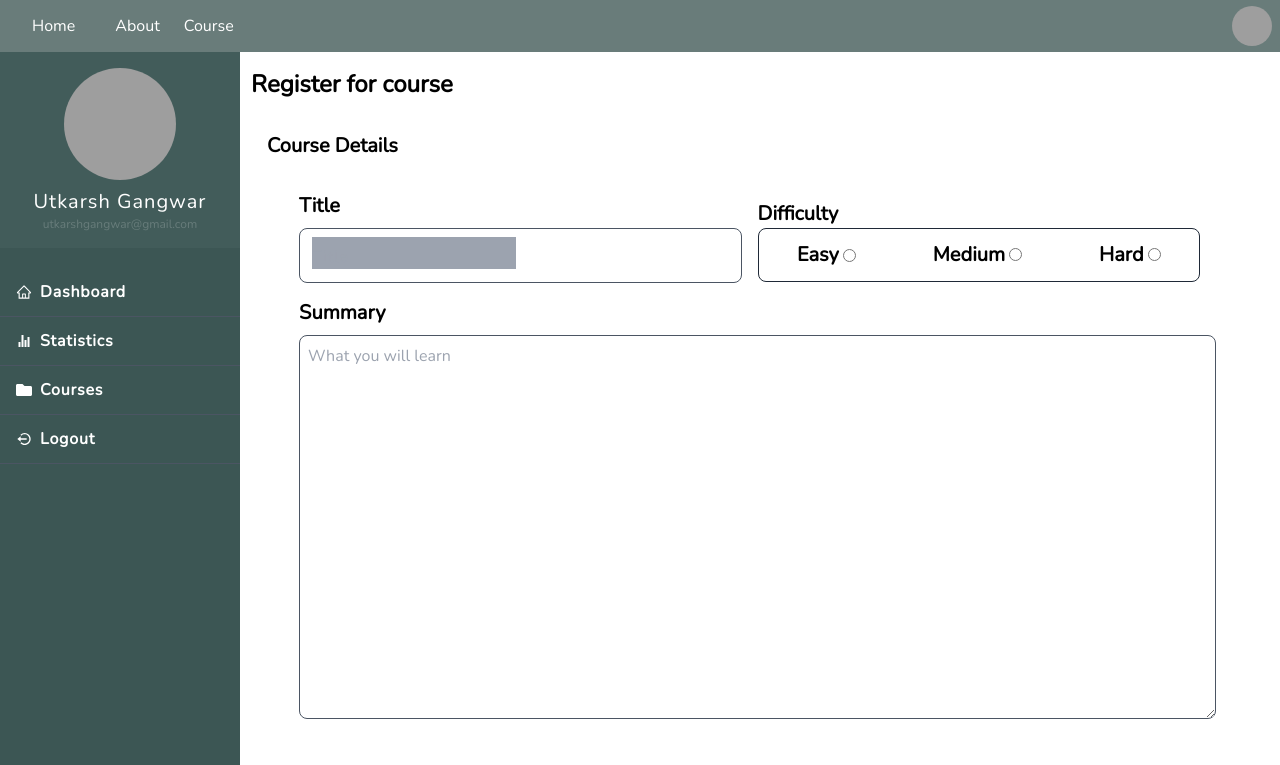
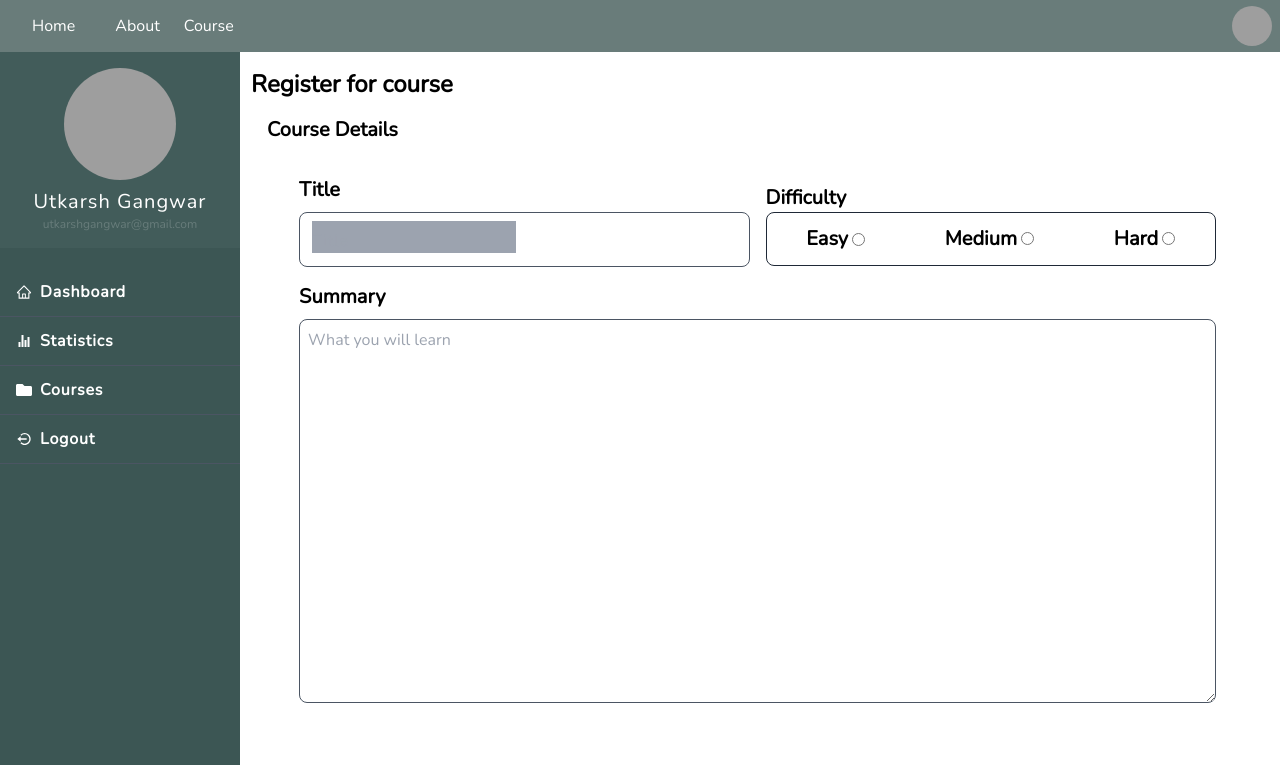
Before and after one commit to DevRyth/Time-Bank-Client, a React (Create React App) app: page /course-register in a window 1280 px wide. Shown: the top 765 px of the page. Built offline with nearby package versions, Linux system fonts and the light colour scheme; sample sign-in values are in the browser's storage; grey boxes are pictures that could not be loaded.

Commit message:
api call on course register

```diff
--- a/src/pages/CourseRegister.page.tsx
+++ b/src/pages/CourseRegister.page.tsx
@@ -23,7 +23,7 @@ const CourseRegister: React.FC<Props> = () => {
             </Input>
           </label>
 
-          <label className="flex flex-col space-y-0 lg:flex-1 px-4">
+          <label className="flex flex-col space-y-0 lg:flex-1 lg:pl-4">
             <span>Difficulty</span>
 
             <label className="flex justify-around border  border-gray-800 py-3 rounded-lg ">
--- a/src/pages/CourseRegistration.page.tsx
+++ b/src/pages/CourseRegistration.page.tsx
@@ -1,5 +1,9 @@
+import axios from "axios";
+import { Formik } from "formik";
 import React from "react";
 import Appointment from "../components/Appointment.component";
+import { BASE_URL } from "../constants/constants";
+import Button from "../sharedComponents/button/Button";
 import CourseRegister from "./CourseRegister.page";
 
 const CourseRegistration: React.FC = () => {
@@ -9,19 +13,49 @@ const CourseRegistration: React.FC = () => {
     difficulty: "",
     summary: "",
     schedule: [{
-      day: "",
       duration: {
         start: "",
-        duration: ""
+        duration: "",
+        day: "",
       }
     }]
   }
 
   return (
-    <div className="h-full p-4 font-extrabold lg:text-2xl flex flex-col space-y-4">
+    <div className="h-full p-4 font-extrabold lg:text-2xl">
       <span>Register for course</span>
+      <Formik
+      initialValues={initialValues}
+      onSubmit={async (values, helper) => {
+        helper.setSubmitting(true);
+        const mappedValues = {
+          title: "Guitar",
+          difficulty: "Easy",
+          summary: "Learn guitar in easiest possible way",
+          schedule: [{
+            duration: {
+              day: "Wednesday",
+              duartion: "40",
+              start: "03:00"
+            }
+          }]
+        };
+        const url = BASE_URL + "/login";
+        try {
+          const response: any = await axios.post(url, mappedValues);
+          helper.setSubmitting(false);
+        } catch(error) {
+          console.log(error);
+        }
+      }}>
+        {({touched, errors, handleChange, handleSubmit, isSubmitting}) => (
+      <form onSubmit={handleSubmit} className=" flex flex-col space-y-4">
       <CourseRegister />
       <Appointment />
+      <Button title="Submit" className="m-auto" theme="primary"></Button>
+      </form>
+      )}
+      </Formik>
     </div>
   );
 };
--- a/src/sharedComponents/button/Button.tsx
+++ b/src/sharedComponents/button/Button.tsx
@@ -19,14 +19,12 @@ const Button: React.FC<Props> = ({
       ? "bg-primary-dark hover:bg-primary-lite"
       : "bg-secondary-dark hover:bg-secondary-lite";
   return (
-    <div>
     <button
       {...rest}
       className={`${bgColor} hover:bg-blue-700 text-white text-sm md:text-base py-2 px-6 rounded-full ${className}`}
     >
       {isSubmitting ? <ImSpinner3 className="animate-spin" /> : title}
     </button>
-    </div>
   );
 };
 export default Button;
```
Lines whose indentation alone changed are shown as unchanged.
